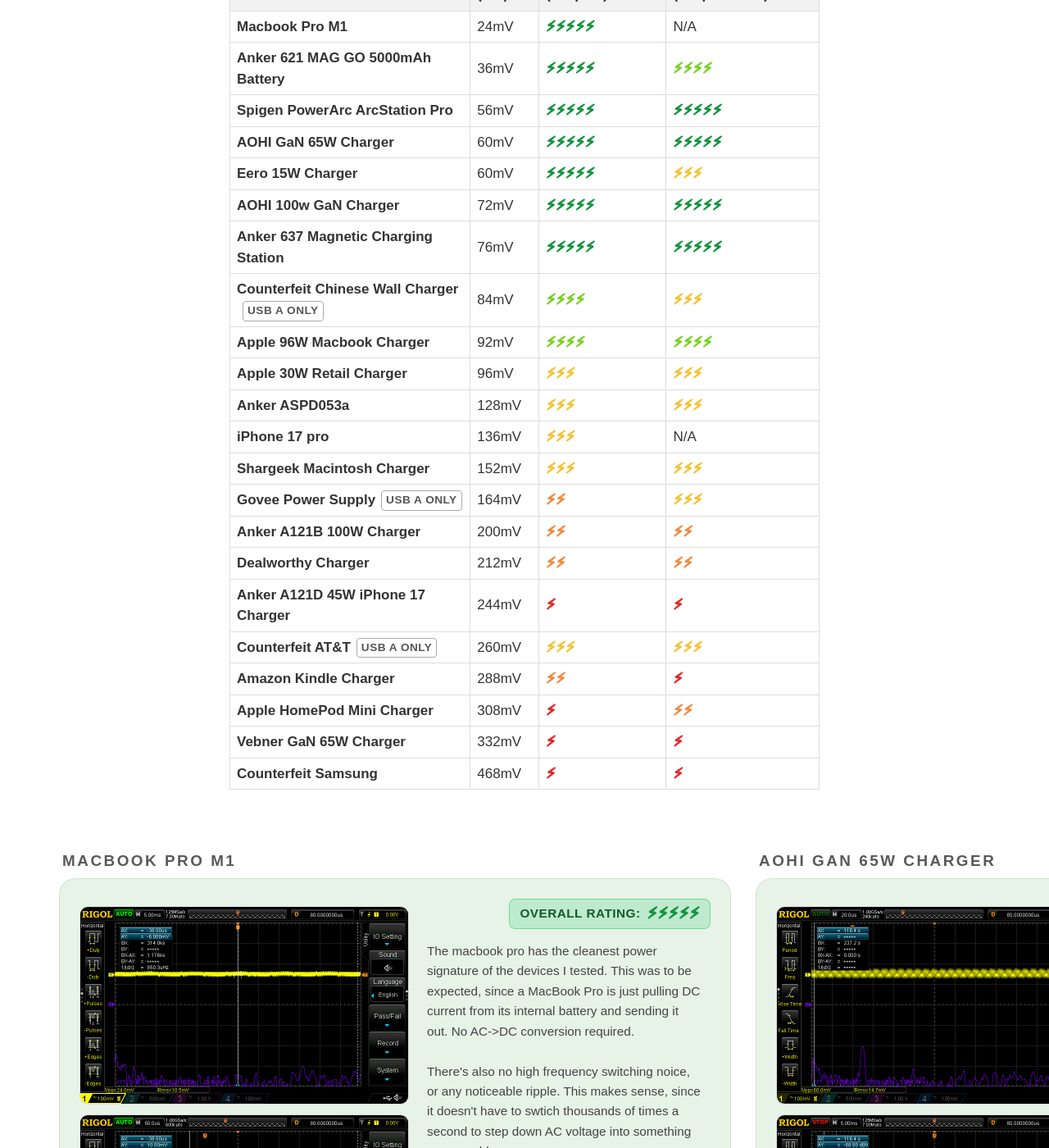
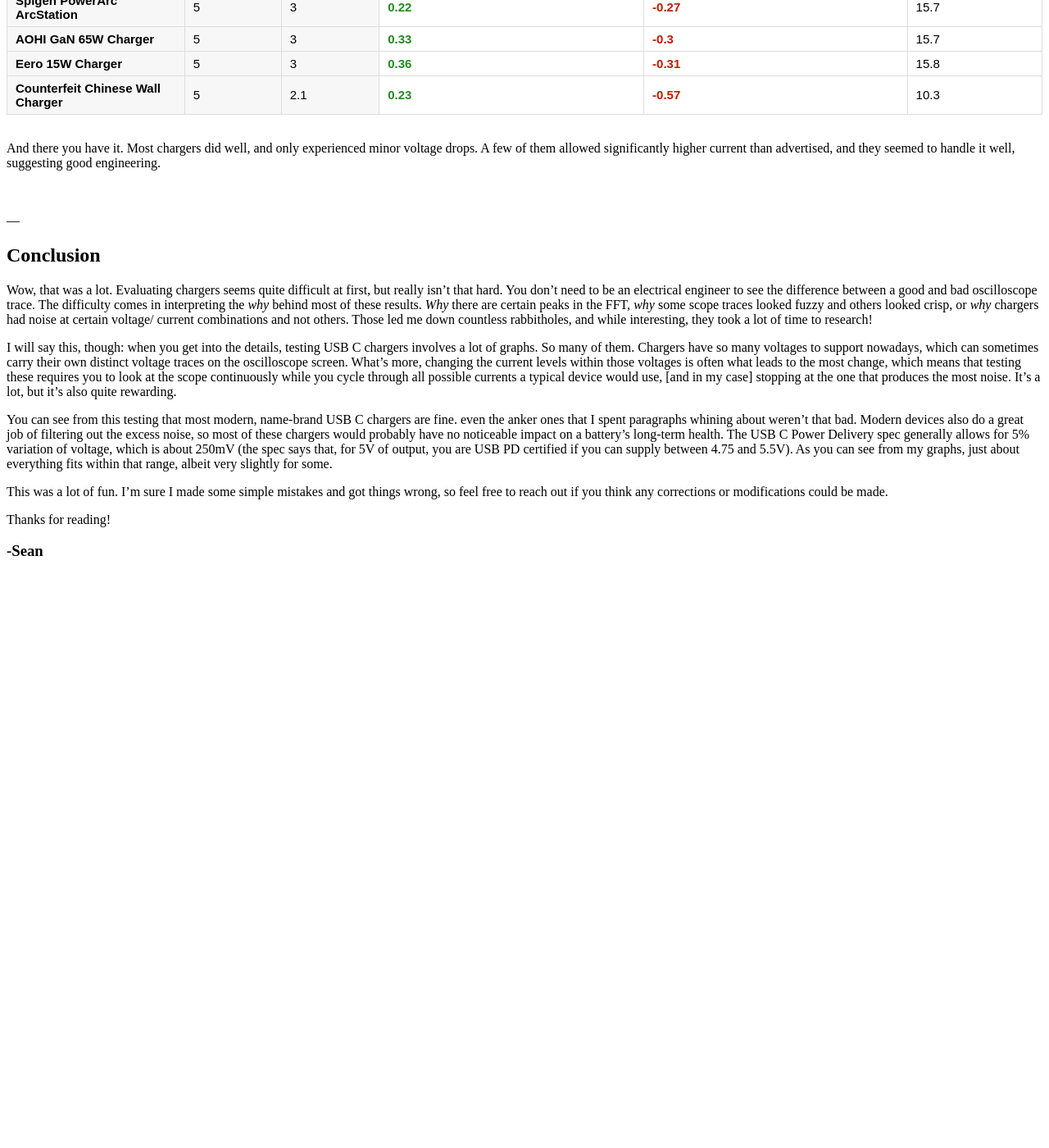
Before and after one commit to 0sps/sull1van.com, a Jekyll site: the page built from _posts/2026-01-19-a-dozen-chargers-in-the-lab.md, in a window 1280 px wide and 1400 px high, scrolled down 3918 px. Shown: the whole window at 82% size. Built offline with Jekyll 4.4.1, drawn with Linux system fonts in a browser that asks for light colours; after the commit the page ends 4620 px from its top, so only the background shows below that; some of the changed text lies outside the part shown.

Commit message:
new pics

```diff
--- a/_posts/2026-01-19-a-dozen-chargers-in-the-lab.md
+++ b/_posts/2026-01-19-a-dozen-chargers-in-the-lab.md
@@ -169,7 +169,7 @@
     ripple_rating: 3
     overall_rating: 2
 
-  - name: "Anker A121B 100W charger"
+  - name: "Anker A121B 100W Charger"
     img1: "/assets/images/Anker A121B 100w 1.png"
     img2: "/assets/images/Anker A121B 100w 2.png"
     bg: "hsl(0, 32%, 93%)"
@@ -1536,16 +1536,16 @@
   <tbody>
     <tr><td><strong>Vebner GaN</strong></td><td>5</td><td>3</td><td class="oc-pos">0.42</td><td class="oc-pos">0.13</td><td>17.5</td></tr>
     <tr><td><strong>AOHI GaN 100W</strong></td><td>5</td><td>3</td><td class="oc-pos">0.6</td><td class="oc-pos">0.13</td><td>18.5</td></tr>
-    <tr><td><strong>Anker 100W GaN Nano</strong></td><td>5</td><td>3</td><td class="oc-pos">0.35</td><td class="oc-pos">0.12</td><td>17.2</td></tr>
-    <tr><td><strong>Anker 45W Nano (iPhone 17)</strong></td><td>5</td><td>3</td><td class="oc-pos">0.44</td><td class="oc-neg">-0.09</td><td>16.9</td></tr>
+    <tr><td><strong>Anker A121B 100W GaN Charger</strong></td><td>5</td><td>3</td><td class="oc-pos">0.35</td><td class="oc-pos">0.12</td><td>17.2</td></tr>
+    <tr><td><strong>Anker A121D 45W iPhone 17 Charger</strong></td><td>5</td><td>3</td><td class="oc-pos">0.44</td><td class="oc-neg">-0.09</td><td>16.9</td></tr>
     <tr><td><strong>Apple HomePod Mini (20W)</strong></td><td>5</td><td>3</td><td class="oc-pos">0.42</td><td class="oc-neg">-0.11</td><td>16.7</td></tr>
     <tr><td><strong>Apple 30W Retail</strong></td><td>5</td><td>3</td><td class="oc-pos">0.17</td><td class="oc-neg">-0.14</td><td>15.4</td></tr>
     <tr><td><strong>Apple 96W</strong></td><td>5.2</td><td>3</td><td class="oc-pos">0.46</td><td class="oc-neg">-0.37</td><td>16.7</td></tr>
     <tr><td><strong>Amazon Kindle</strong></td><td>5.2</td><td>1.8</td><td class="oc-pos">0.1</td><td class="oc-neg">-0.4</td><td>9.1</td></tr>
     <tr><td><strong>Spigen PowerArc ArcStation</strong></td><td>5</td><td>3</td><td class="oc-pos">0.22</td><td class="oc-neg">-0.27</td><td>15.7</td></tr>
-    <tr><td><strong>AOHI GaN 65W</strong></td><td>5</td><td>3</td><td class="oc-pos">0.33</td><td class="oc-neg">-0.3</td><td>15.7</td></tr>
-    <tr><td><strong>Eero</strong></td><td>5</td><td>3</td><td class="oc-pos">0.36</td><td class="oc-neg">-0.31</td><td>15.8</td></tr>
-    <tr><td><strong>Counterfeit Wall Outlet</strong></td><td>5</td><td>2.1</td><td class="oc-pos">0.23</td><td class="oc-neg">-0.57</td><td>10.3</td></tr>
+    <tr><td><strong>AOHI GaN 65W Charger</strong></td><td>5</td><td>3</td><td class="oc-pos">0.33</td><td class="oc-neg">-0.3</td><td>15.7</td></tr>
+    <tr><td><strong>Eero 15W Charger</strong></td><td>5</td><td>3</td><td class="oc-pos">0.36</td><td class="oc-neg">-0.31</td><td>15.8</td></tr>
+    <tr><td><strong>Counterfeit Chinese Wall Charger</strong></td><td>5</td><td>2.1</td><td class="oc-pos">0.23</td><td class="oc-neg">-0.57</td><td>10.3</td></tr>
   </tbody>
 </table>
 </div>
@@ -1555,8 +1555,10 @@
 
 
 
-
-
+<br>
+<br>
+---
+<br>
 
 
 ## Conclusion
```
Also changed, not shown: other parts of _posts/2026-01-19-a-dozen-chargers-in-the-lab.md (+2 -2 lines), assets/images/Dealworthy 2.png (renamed from assets/images/Dealworthy  2.png).
